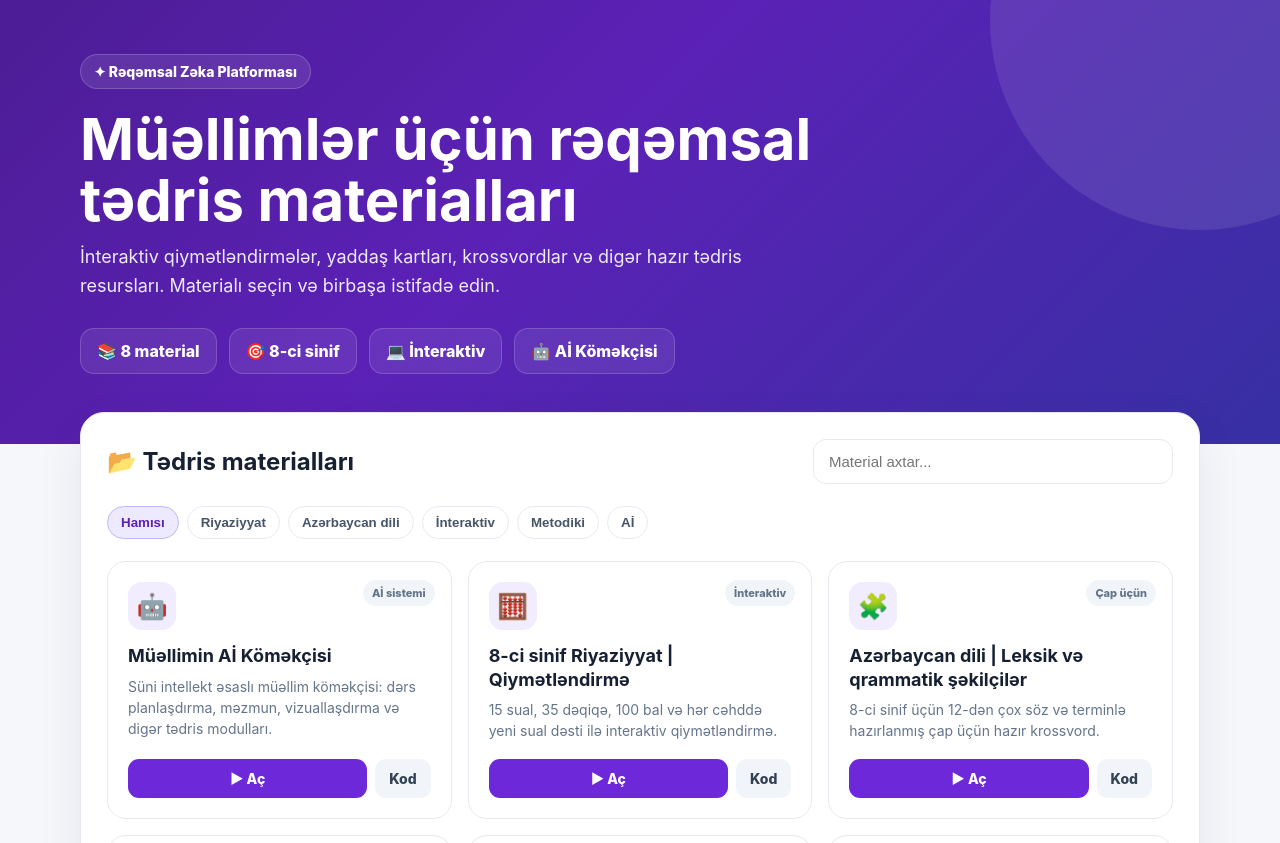
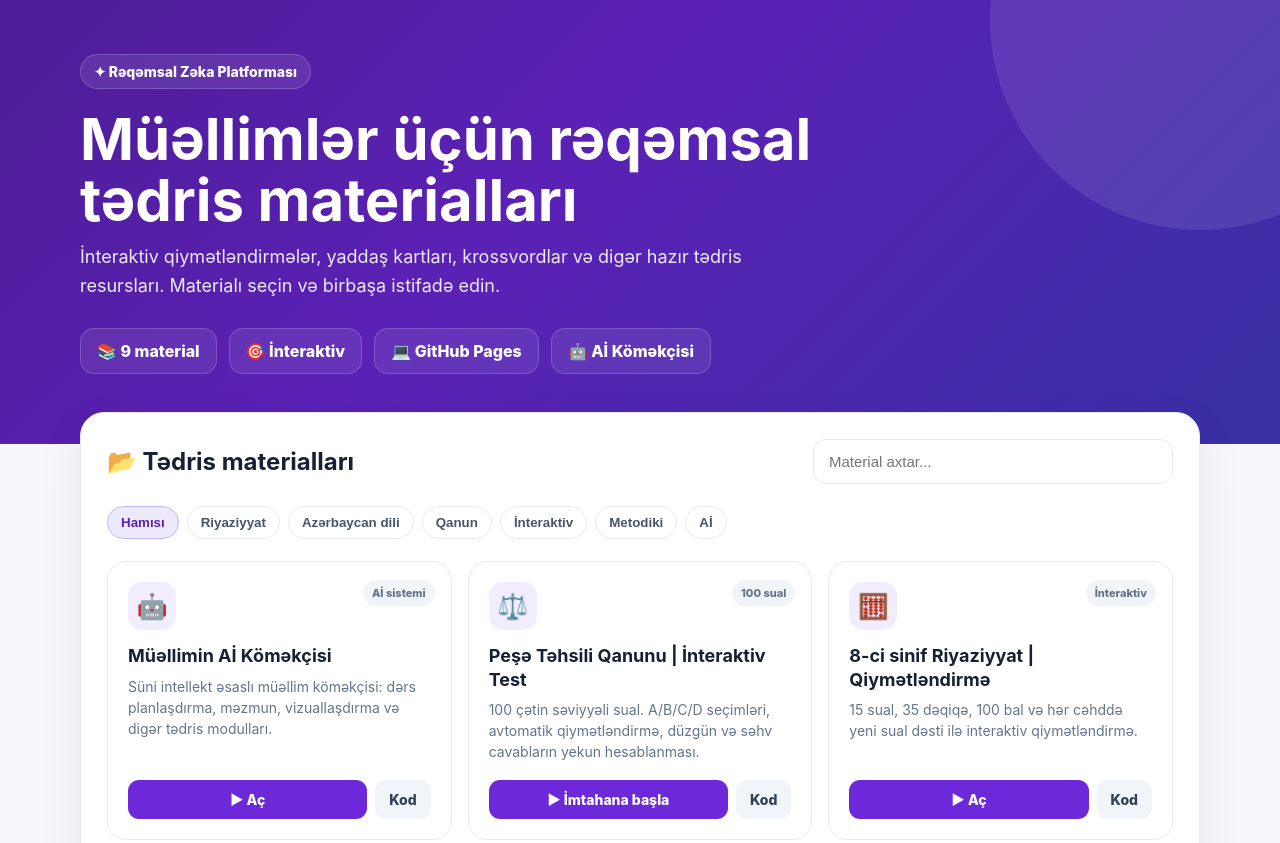
Before and after one commit to RZP26/Reqemsal-Zeka-Platformasi, a plain HTML site: page index.html in a window 1280 px wide. Shown: the top 843 px of the page. Drawn offline with Linux system fonts and the light colour scheme.

Commit message:
Peşə Təhsili Qanunu interaktiv testini materiallar kitabxanasına əlavə et

```diff
--- a/index.html
+++ b/index.html
@@ -17,13 +17,14 @@
 <div class="brand">✦ Rəqəmsal Zəka Platforması</div>
 <h1>Müəllimlər üçün rəqəmsal tədris materialları</h1>
 <p>İnteraktiv qiymətləndirmələr, yaddaş kartları, krossvordlar və digər hazır tədris resursları. Materialı seçin və birbaşa istifadə edin.</p>
-<div class="stats"><div class="stat">📚 8 material</div><div class="stat">🎯 8-ci sinif</div><div class="stat">💻 İnteraktiv</div><div class="stat">🤖 Aİ Köməkçisi</div></div>
+<div class="stats"><div class="stat">📚 9 material</div><div class="stat">🎯 İnteraktiv</div><div class="stat">💻 GitHub Pages</div><div class="stat">🤖 Aİ Köməkçisi</div></div>
 </div></header>
 <main class="container"><div class="wrap"><section class="panel">
 <div class="toolbar"><h2>📂 Tədris materialları</h2><input id="search" class="search" type="search" placeholder="Material axtar..." aria-label="Material axtar"></div>
-<div class="filters"><button class="filter active" data-filter="all">Hamısı</button><button class="filter" data-filter="riyaziyyat">Riyaziyyat</button><button class="filter" data-filter="azerbaycan-dili">Azərbaycan dili</button><button class="filter" data-filter="interaktiv">İnteraktiv</button><button class="filter" data-filter="metodiki">Metodiki</button><button class="filter" data-filter="ai">Aİ</button></div>
+<div class="filters"><button class="filter active" data-filter="all">Hamısı</button><button class="filter" data-filter="riyaziyyat">Riyaziyyat</button><button class="filter" data-filter="azerbaycan-dili">Azərbaycan dili</button><button class="filter" data-filter="qanun">Qanun</button><button class="filter" data-filter="interaktiv">İnteraktiv</button><button class="filter" data-filter="metodiki">Metodiki</button><button class="filter" data-filter="ai">Aİ</button></div>
 <div id="grid" class="grid">
 <article class="card" data-category="ai interaktiv" data-title="Müəllimin Aİ Köməkçisi"><span class="tag">Aİ sistemi</span><div class="icon">🤖</div><h3>Müəllimin Aİ Köməkçisi</h3><p>Süni intellekt əsaslı müəllim köməkçisi: dərs planlaşdırma, məzmun, vizuallaşdırma və digər tədris modulları.</p><div class="actions"><a class="btn primary" href="muellimin-ai-komekcisi.html">▶ Aç</a><a class="btn code" target="_blank" href="https://github.com/RZP26/Reqemsal-Zeka-Platformasi/blob/main/README.md">Kod</a></div></article>
+<article class="card" data-category="qanun interaktiv" data-title="Peşə Təhsili haqqında Qanun 100 suallıq interaktiv test"><span class="tag">100 sual</span><div class="icon">⚖️</div><h3>Peşə Təhsili Qanunu | İnteraktiv Test</h3><p>100 çətin səviyyəli sual. A/B/C/D seçimləri, avtomatik qiymətləndirmə, düzgün və səhv cavabların yekun hesablanması.</p><div class="actions"><a class="btn primary" href="pese-tehsili-qanunu-interaktiv-test.html">▶ İmtahana başla</a><a class="btn code" target="_blank" href="https://github.com/RZP26/Reqemsal-Zeka-Platformasi/blob/main/pese-tehsili-qanunu-interaktiv-test.html">Kod</a></div></article>
 <article class="card" data-category="riyaziyyat interaktiv" data-title="8-ci sinif Riyaziyyat interaktiv qiymətləndirmə"><span class="tag">İnteraktiv</span><div class="icon">🧮</div><h3>8-ci sinif Riyaziyyat | Qiymətləndirmə</h3><p>15 sual, 35 dəqiqə, 100 bal və hər cəhddə yeni sual dəsti ilə interaktiv qiymətləndirmə.</p><div class="actions"><a class="btn primary" href="riyaziyyat-8-interaktiv-final.html">▶ Aç</a><a class="btn code" target="_blank" href="https://github.com/RZP26/Reqemsal-Zeka-Platformasi/blob/main/riyaziyyat-8-interaktiv-final.html">Kod</a></div></article>
 <article class="card" data-category="azerbaycan-dili metodiki" data-title="Azərbaycan dili leksik qrammatik şəkilçilər krossvord"><span class="tag">Çap üçün</span><div class="icon">🧩</div><h3>Azərbaycan dili | Leksik və qrammatik şəkilçilər</h3><p>8-ci sinif üçün 12-dən çox söz və terminlə hazırlanmış çap üçün hazır krossvord.</p><div class="actions"><a class="btn primary" href="azerbaycan-dili-8-leksik-qrammatik-sekilciler-krossvord.html">▶ Aç</a><a class="btn code" target="_blank" href="https://github.com/RZP26/Reqemsal-Zeka-Platformasi/blob/main/azerbaycan-dili-8-leksik-qrammatik-sekilciler-krossvord.html">Kod</a></div></article>
 <article class="card" data-category="riyaziyyat metodiki" data-title="Həqiqi ədədlər yaddaş kartları"><span class="tag">Yaddaş kartı</span><div class="icon">🗂️</div><h3>Həqiqi ədədlər | Yaddaş kartları</h3><p>8-ci sinif Riyaziyyat üzrə əsas anlayışları təkrar etmək üçün vizual yaddaş kartları.</p><div class="actions"><a class="btn primary" href="heqiqi-ededler-yaddas-kartlari.html">▶ Aç</a><a class="btn code" target="_blank" href="https://github.com/RZP26/Reqemsal-Zeka-Platformasi/blob/main/heqiqi-ededler-yaddas-kartlari.html">Kod</a></div></article>
```
